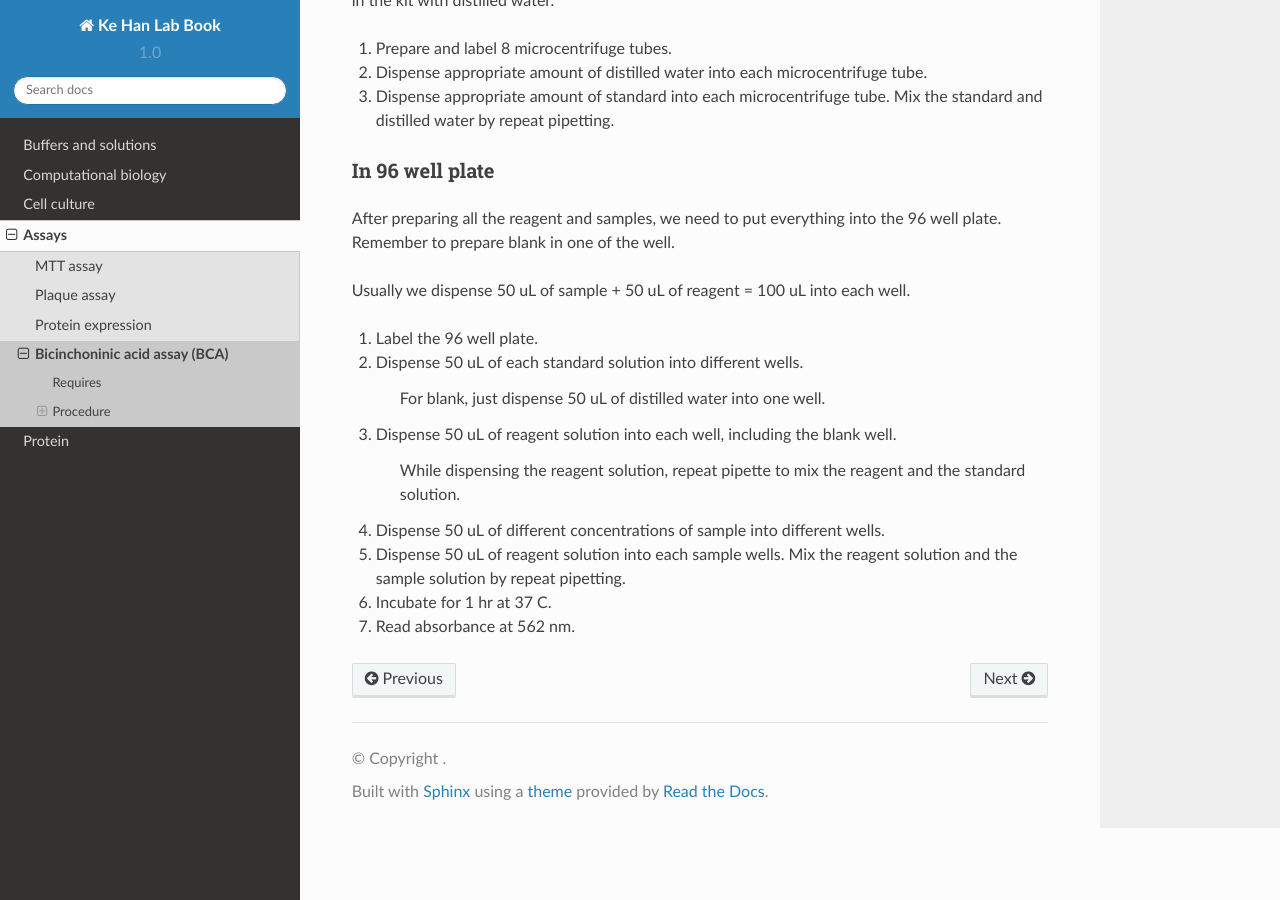
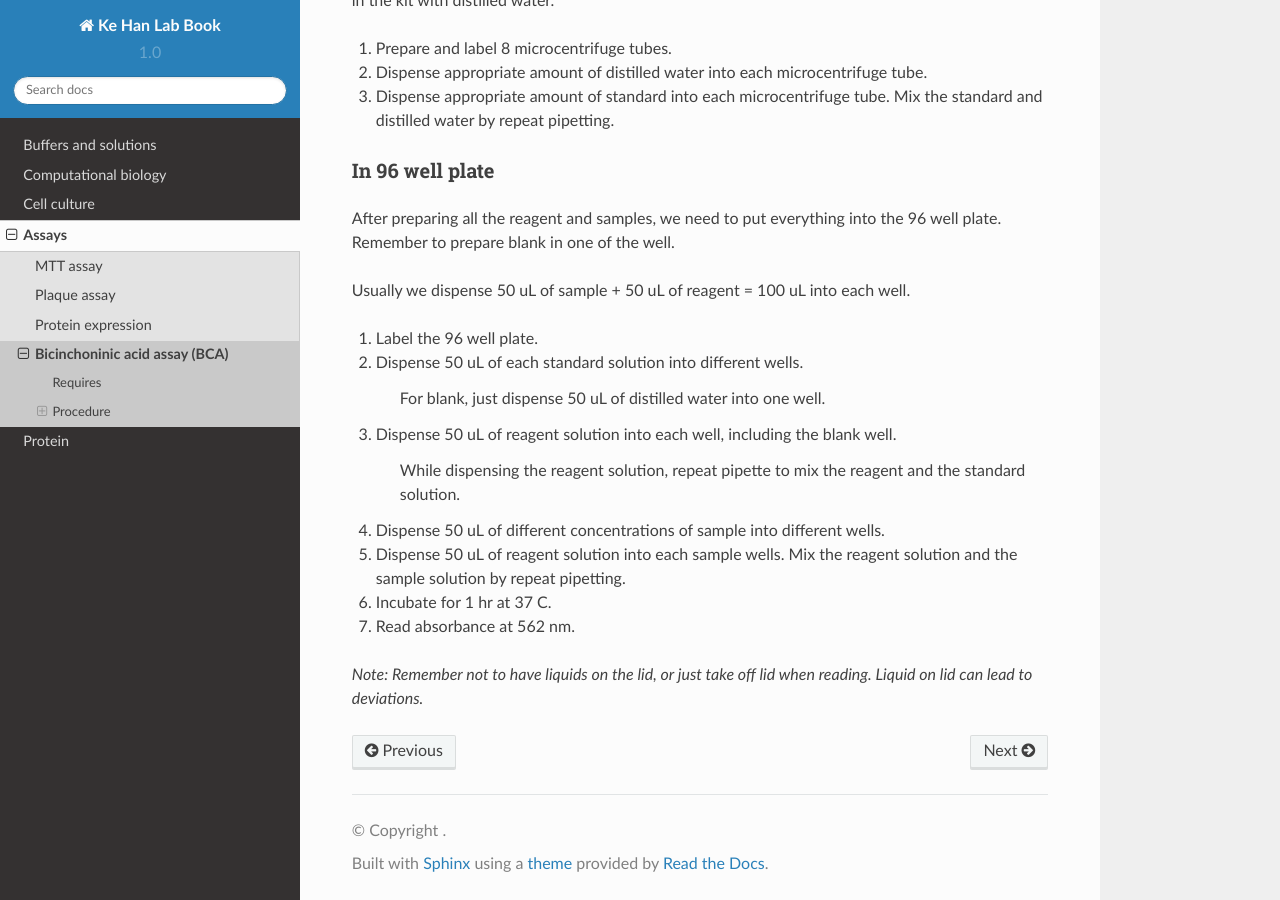
Before and after one commit to kehantan/labbook, a Sphinx documentation site: the page built from docs/assays/bca.rst, in a window 1280 px wide and 900 px high, scrolled down 985 px. Built offline with Sphinx 7.4.7 and the Read the Docs theme 2.0.0, drawn with Linux system fonts in a browser that asks for light colours.

Commit message:
Update bca.rst

```diff
--- a/docs/assays/bca.rst
+++ b/docs/assays/bca.rst
@@ -59,3 +59,5 @@
 #. Dispense 50 uL of reagent solution into each sample wells. Mix the reagent solution and the sample solution by repeat pipetting.
 #. Incubate for 1 hr at 37 C.
 #. Read absorbance at 562 nm.
+
+*Note: Remember not to have liquids on the lid, or just take off lid when reading. Liquid on lid can lead to deviations.*
```
